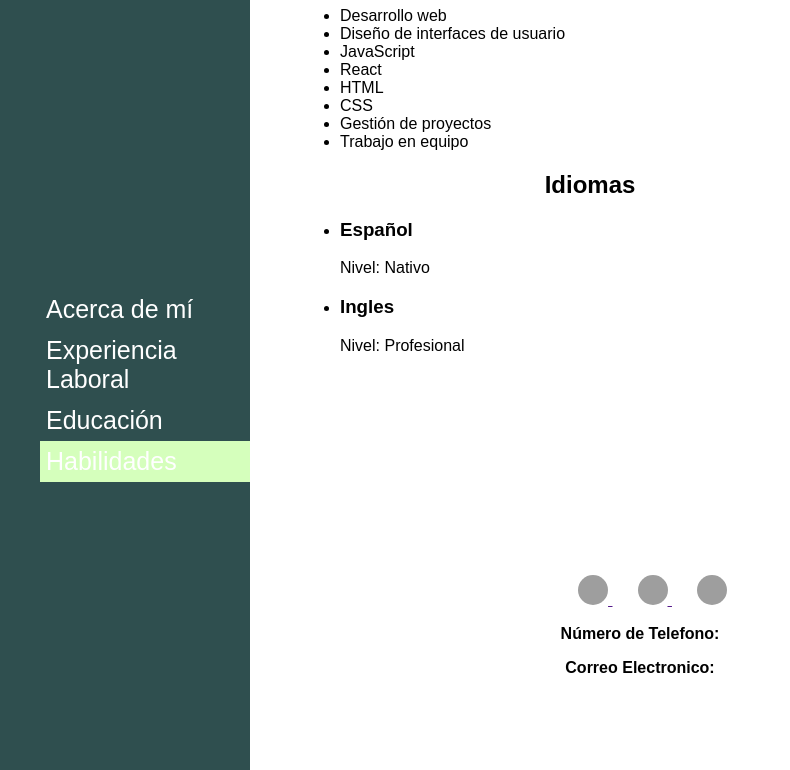
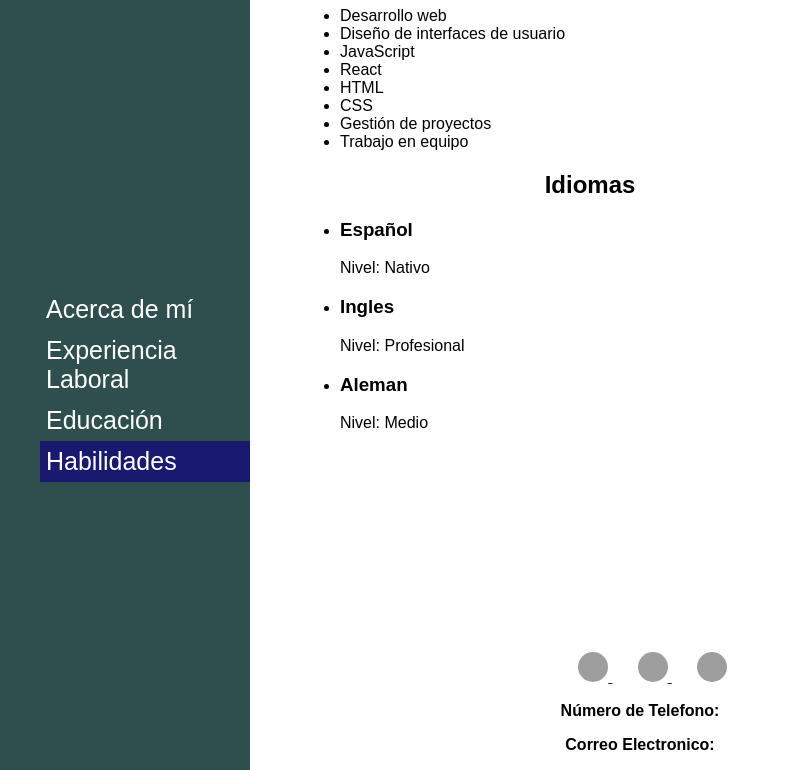
Before and after one commit to Demikhov128/Proyecto-Final-FE, a plain HTML site: page habilidades.html in a window 1280 px wide. Shown: the part 61-831 px from the top of the page, without its empty margins (0-790 px from the left). Before the commit the page ends 800 px from the top, so only its background shows below. Drawn offline with Linux system fonts and the light colour scheme; no server answers; grey boxes are pictures that could not be loaded.

Commit message:
version 4

```diff
--- a/CSS/estilos.css
+++ b/CSS/estilos.css
@@ -55,8 +55,8 @@ body {
 }
 
 .refSeleccionada , .navegacion a:hover {
-  background-color: #d5ffbc;
-  color: black;
+  background-color: midnightblue;
+  color: gold;
 }
 
 .navegacion ul {
--- a/JS/functions.js
+++ b/JS/functions.js
@@ -22,6 +22,7 @@ getRandomUser().then(persona => {
     }
   });
 
+//Experiencia Laboral
 getRandomUser().then(persona => {
     const experienciaLaboral = [
       {
@@ -58,6 +59,7 @@ getRandomUser().then(persona => {
     });
   });
 
+//Educacion
 getRandomUser().then(persona => {
     const educacion = [
         {
@@ -85,6 +87,7 @@ getRandomUser().then(persona => {
     });
 });
 
+//Habilidades e idiomas
 getRandomUser().then(persona => {
     const habilidades = [
         'Desarrollo web',
@@ -103,9 +106,7 @@ getRandomUser().then(persona => {
         li.textContent = habilidades;
         listaHabilidades.appendChild(li);
     });
-});
-
-getRandomUser().then(persona => {
+/*********** */
     const idiomas = [
       {
         idioma: 'Español',
@@ -114,6 +115,10 @@ getRandomUser().then(persona => {
       {
         idioma: 'Ingles',
         nivel: 'Profesional'
+      },
+      {
+        idioma: 'Aleman',
+        nivel: 'Medio'
       }
     ];
 
```
Lines whose indentation alone changed are shown as unchanged.
